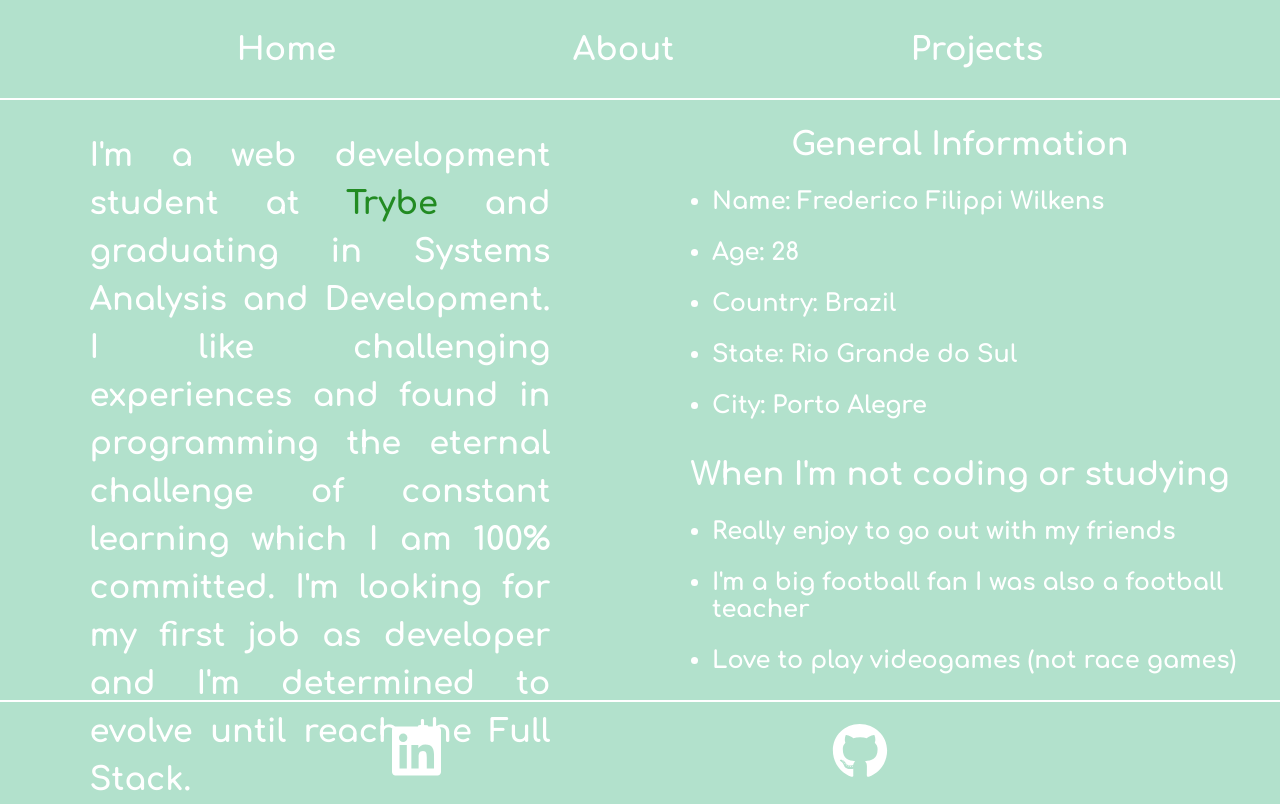
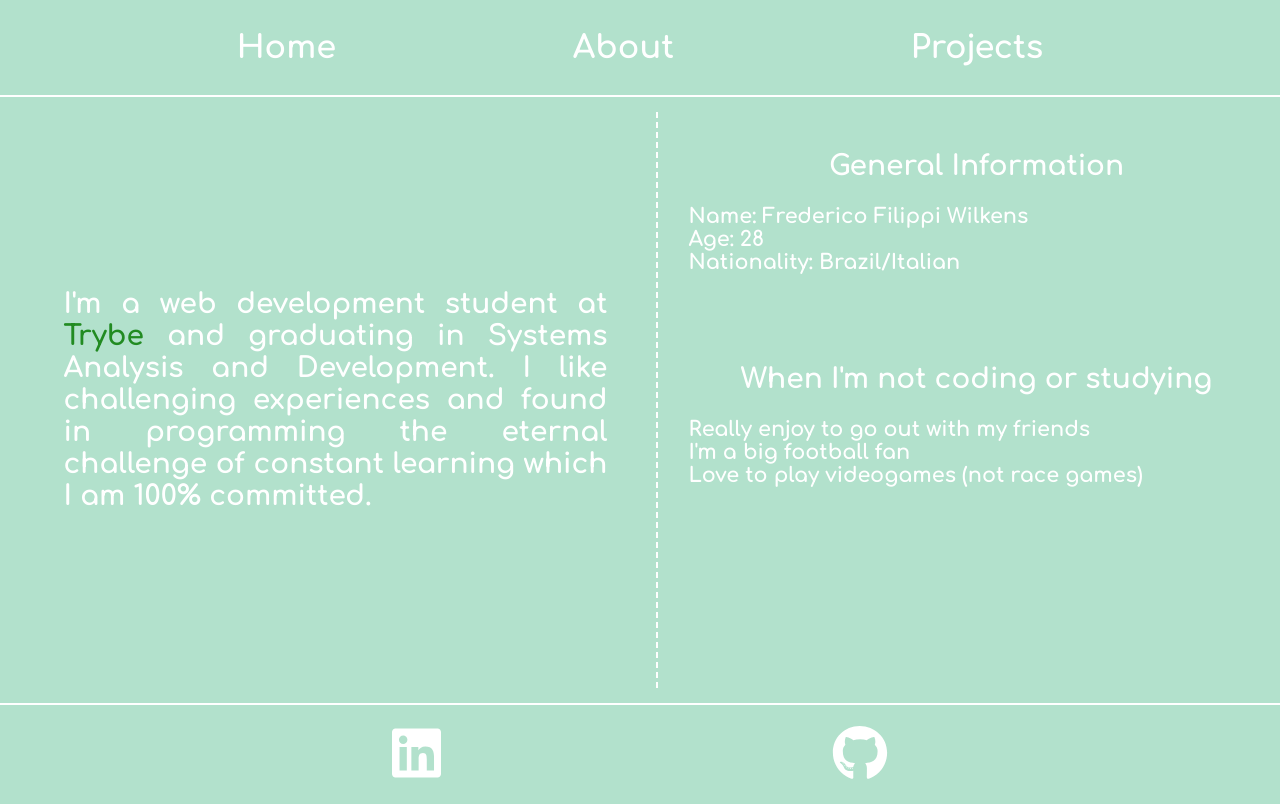
Before and after one commit to frediwilkens/frediwilkens.github.io, a React (Create React App) app: page /about in a window 1280 px wide. Built offline with nearby package versions, Linux system fonts and the light colour scheme.

Commit message:
fix/feat: changes on about content/add mobile styles for about page

```diff
--- a/src/About.css
+++ b/src/About.css
@@ -1,27 +1,49 @@
-@media screen and (min-width: 500px) and (min-height: 600px) {
 .about-content {
-    height: 75%;
+  height: 90%;
   display: flex;
   flex-direction: column;
-    flex-wrap: wrap;
-    justify-content: space-between;
   align-items: center;
 }
 
 .about-me-info {
-    height: 100%;
-    width: 45%;
-    display: flex;
-    flex-direction: column;
-    align-items: center;
-    justify-content: space-evenly;
+  border-bottom: 2px dashed white;
+  height: 35%;
+  width: 95%;
+}
+
+.about-me-info p {
+  font-size: 2.6vh;
   text-align: justify;
 }
 
-  .about-me-info p {
-    line-height: 6vh;
-    font-size: 4vh;
-    width: 80%;
+.general-info {
+  height: 30%;
+  width: 95%;
+  border-bottom: 2px dashed white;
+}
+
+.general-info li {
+  font-size: 2.6vh;
+}
+
+.curiosity-info {
+  height: 30%;
+  width: 95%;
+}
+
+.curiosity-info li {
+  font-size: 2.6vh;
+  text-align: justify;
+}
+
+h2 {
+  font-size: 3vh;
+  text-align: center;
+}
+
+ul {
+  list-style: none;
+  padding: 0;
 }
 
 .trybe-link {
@@ -33,20 +55,59 @@
   color: black;
 }
 
+@media screen and (min-width: 500px) and (min-height: 600px) {
+  .about-content {
+    flex-wrap: wrap;
+    justify-content: space-evenly;
+    align-items: center;
+  }
+
+  .about-me-info {
+    height: 95%;
+    width: 50%;
+    display: flex;
+    flex-direction: column;
+    justify-content: center;
+    align-items: center;
+    text-align: justify;
+    border-bottom: none;
+    border-right: 2px dashed white;
+  }
+
+  .about-me-info p {
+    font-size: 3.5vh;
+    width: 85%;
+    height: fit-content;
+  }
+
+
+
   .general-info {
-    height: 45%;
+    height: 30%;
     width: 45%;
-    font-size: 3vh;
+    border-bottom: none;
   }
 
   .curiosity-info {
-    height: 45%;
+    height: 55%;
     width: 45%;
-    font-size: 3vh;
+    text-align: justify;
   }
 
   h2 {
-    font-size: 4vh;
+    font-size: 3.5vh;
     text-align: center;
   }
+
+  ul {
+    padding: 0;
+    display: flex;
+    flex-direction: column;
+    justify-content: space-evenly;
+    list-style: none;
   }
+
+  li {
+    font-size: 3vh;
+  }
+}
--- a/src/components/AboutContent.jsx
+++ b/src/components/AboutContent.jsx
@@ -4,17 +4,15 @@ function AboutContent() {
   return (
     <div className="about-content">
       <div className="about-me-info">
-        <p>I'm a web development student at <a className="trybe-link" target="_blank" rel="noreferrer" href="https://www.betrybe.com/">Trybe</a> and graduating in Systems Analysis and Development. I like challenging experiences and found in programming the eternal challenge of constant learning which I am 100% committed. I'm looking for my first job as developer and I'm determined to evolve until reach the Full Stack.</p>
+        <p>I'm a web development student at <a className="trybe-link" target="_blank" rel="noreferrer" href="https://www.betrybe.com/">Trybe</a> and graduating in Systems Analysis and Development. I like challenging experiences and found in programming the eternal challenge of constant learning which I am 100% committed.</p>
       </div>
 
       <div className="general-info">
         <h2>General Information</h2>
         <ul>
-          <li><p>Name: Frederico Filippi Wilkens</p></li>
-          <li><p>Age: 28</p></li>
-          <li><p>Country: Brazil</p></li>
-          <li><p>State: Rio Grande do Sul</p></li>
-          <li><p>City: Porto Alegre</p></li>
+          <li>Name: Frederico Filippi Wilkens</li>
+          <li>Age: 28</li>
+          <li>Nationality: Brazil/Italian</li>
         </ul>
       </div>
 
@@ -22,8 +20,8 @@ function AboutContent() {
         <h2>When I'm not coding or studying</h2>
         <ul>
           <li>Really enjoy to go out with my friends</li>
-          <li><p>I'm a big football fan I was also a football teacher</p></li>
-          <li><p>Love to play videogames (not race games)</p></li>
+          <li>I'm a big football fan</li>
+          <li>Love to play videogames (not race games)</li>
         </ul>
       </div>
     </div>
```
Lines whose indentation alone changed are shown as unchanged.
